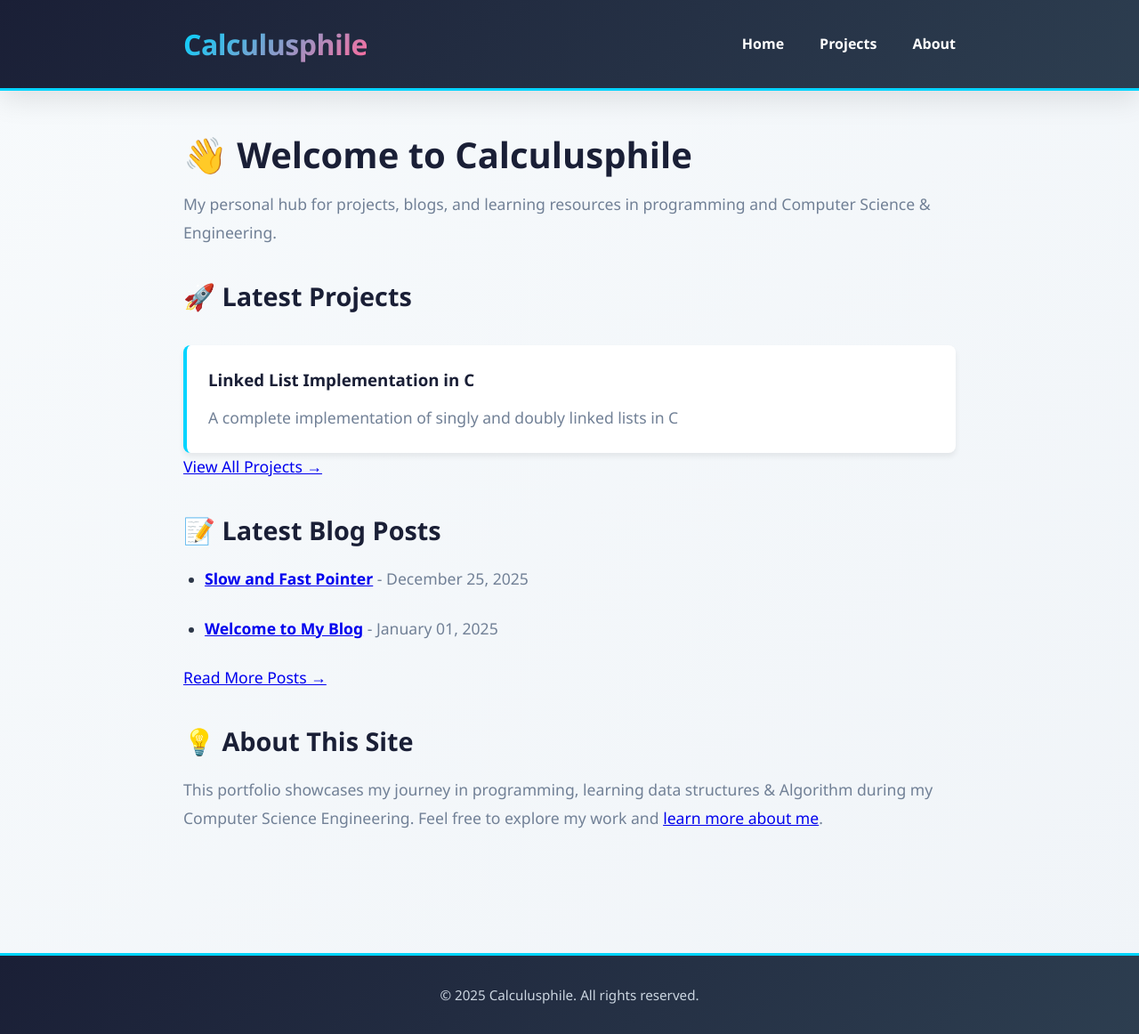
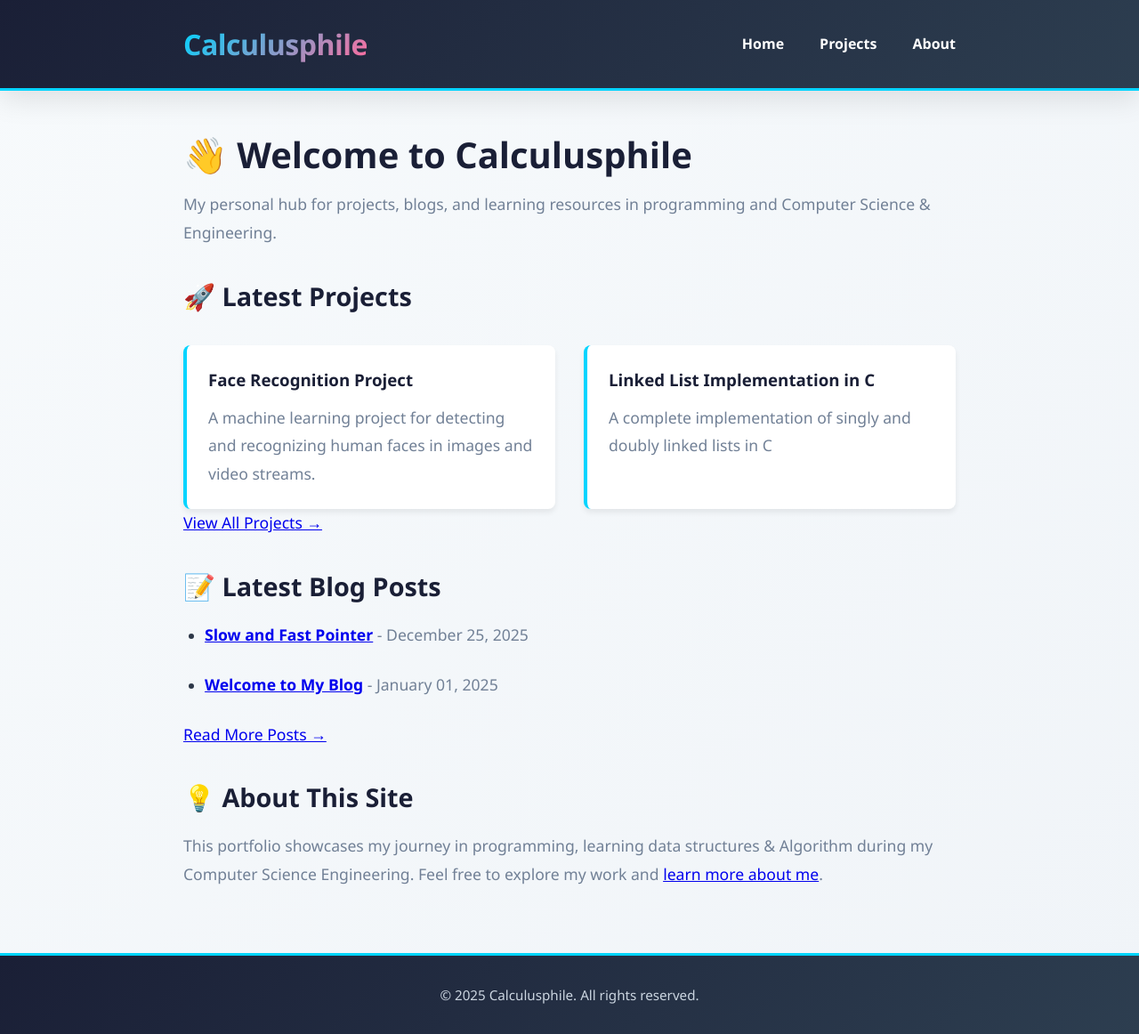
Before and after one commit to calculusphile/calculusphile.github.io, a Jekyll site: the page built from index.md, in a window 1280 px wide and 1162 px high. Shown: the whole window at 89% size. Built offline with Jekyll 4.4.1, drawn with Linux system fonts in a browser that asks for light colours.

Commit message:
link fixed

```diff
--- a/_projects/face-recognition.md
+++ b/_projects/face-recognition.md
@@ -1,3 +1,9 @@
+---
+layout: project
+title: "Face Recognition Project"
+description: "A machine learning project for detecting and recognizing human faces in images and video streams."
+---
+
 # Face Recognition Project
 
 ## Overview
```
Also changed, not shown: _posts/2025-12-25-Fast-Pointer.md (+1 -1 lines).
